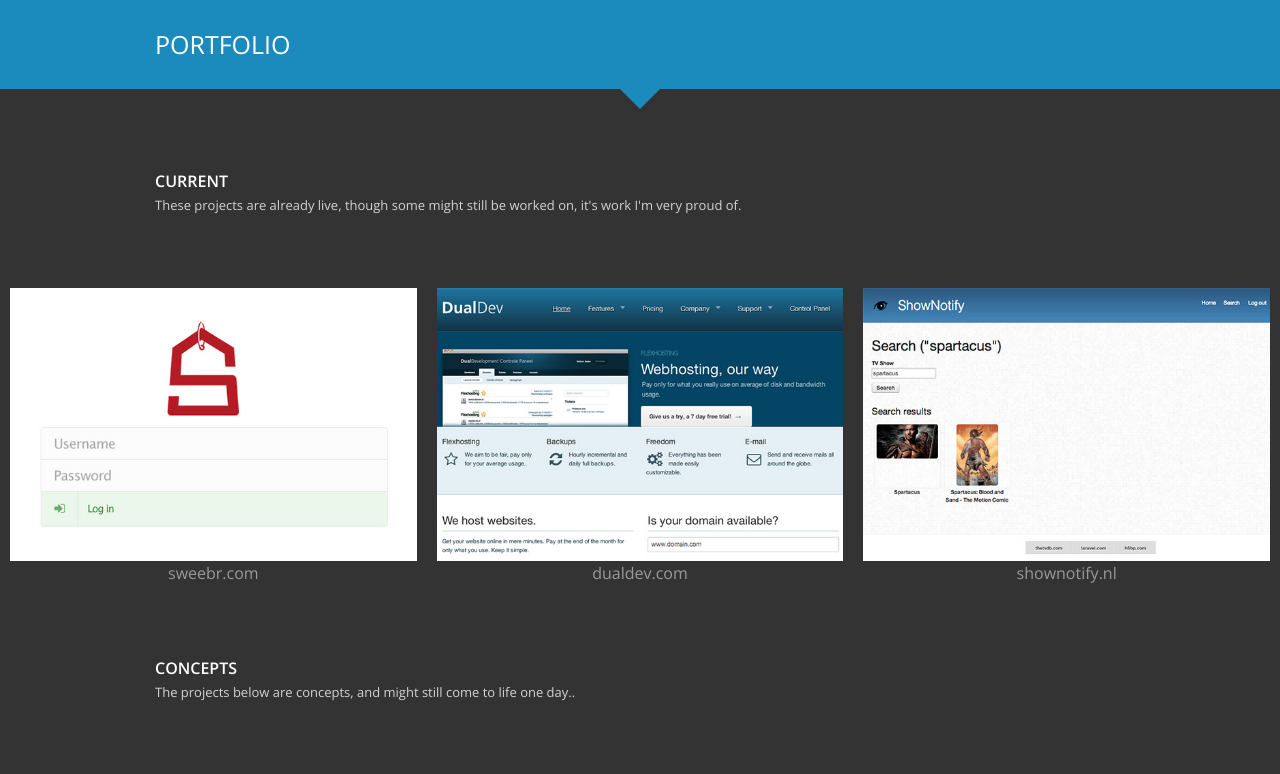
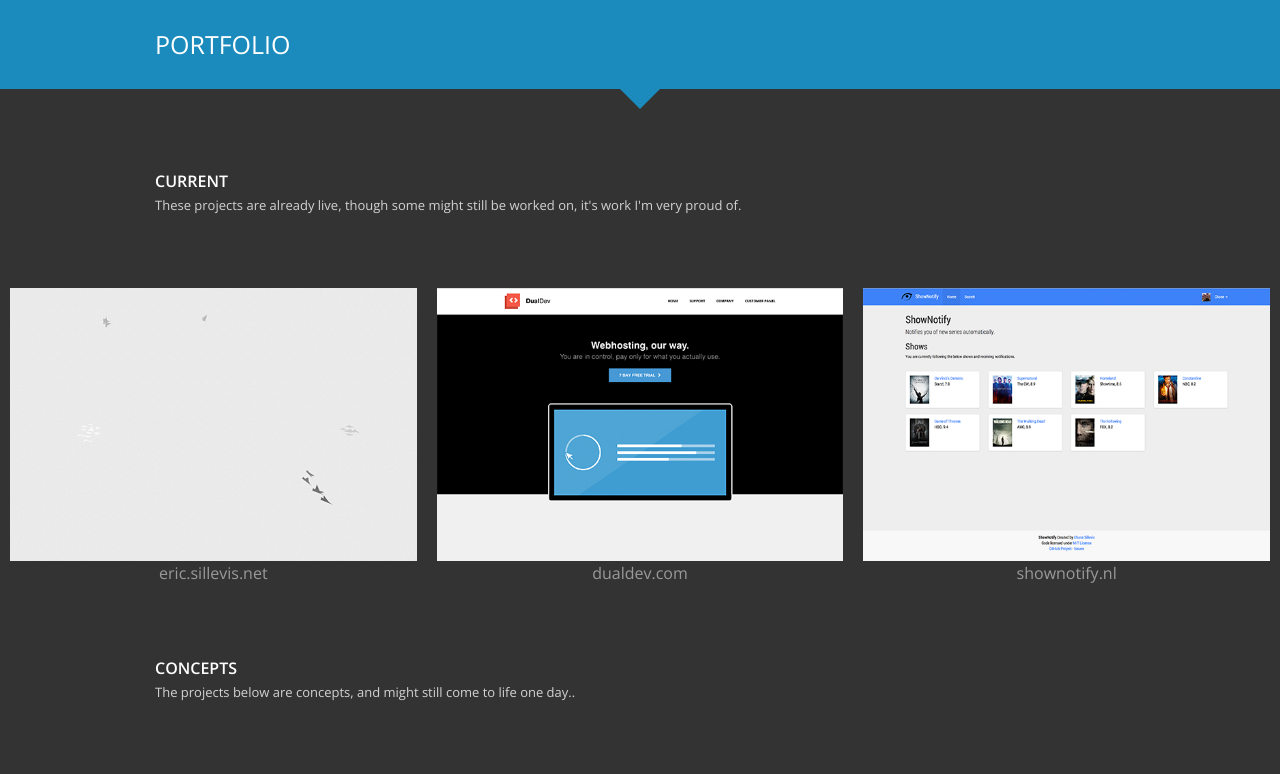
Before and after one commit to DeviaVir/chase, a PHP site: page / in a window 1280 px wide. Shown: the part 1377-2151 px from the top of the page. Run offline with PHP 8.4, Linux system fonts and the light colour scheme.

Commit message:
Updated some projects

```diff
--- a/assets/sass/partials/_font.scss
+++ b/assets/sass/partials/_font.scss
@@ -1,2 +1,2 @@
 // Open Sans
-@import url(http://fonts.googleapis.com/css?family=Open+Sans:300,400,600);
+@import url(https://fonts.googleapis.com/css?family=Open+Sans:300,400,600);
--- a/index.html
+++ b/index.html
@@ -144,8 +144,8 @@
         <section class="default dark small-bottom-margin relative">
             <ul class="large-block-grid-3 small-block-grid-1 columns projects">
                 <li>
-                    <img src="assets/img/projects/live/sweebr.jpg" />
-                    <a class="text-center" href="https://sweebr.com/" target="_blank" title="Sweebr">sweebr.com</a>
+                    <img src="assets/img/projects/live/eric.jpg" />
+                    <a class="text-center" href="https://eric.sillevis.net/" target="_blank" title="Sweebr">eric.sillevis.net</a>
                 </li>
                 <li>
                     <img src="assets/img/projects/live/dualdev.jpg" />
@@ -153,7 +153,7 @@
                 </li>
                 <li>
                     <img src="assets/img/projects/live/shownotify.jpg" />
-                    <a class="text-center" href="http://shownotify.nl/" target="_blank" title="Shownotify">shownotify.nl</a>
+                    <a class="text-center" href="https://shownotify.nl/" target="_blank" title="Shownotify">shownotify.nl</a>
                 </li>
             </ul>
         </section>
```
Also changed, not shown: assets/css/main.css, assets/img/projects/live/dualdev.jpg, assets/img/projects/live/eric.jpg (added), assets/img/projects/live/shownotify.jpg, assets/img/projects/live/sweebr.jpg (deleted), 1 other file.
